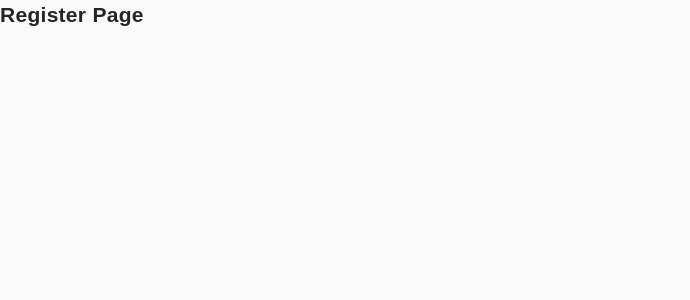
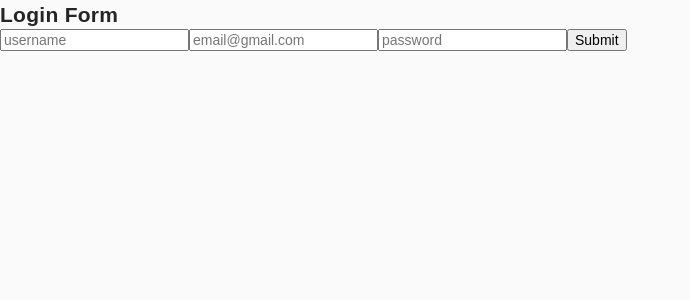
Before and after one commit to Denys-Nalyvaiko/student-dashboard-react, a React (Vite) app: page /register in a window 1280 px wide. Shown: the top 300 px of the page, without its empty margins (0-690 px from the left). Built offline with nearby package versions, Linux system fonts and the light colour scheme.

Commit message:
configure register form

```diff
--- /dev/null
+++ b/src/components/RegisterForm/RegisterForm.jsx
@@ -0,0 +1,63 @@
+import { useState } from 'react';
+import { useNavigate } from 'react-router';
+
+const RegisterForm = () => {
+  const navigate = useNavigate();
+  const [username, setUsername] = useState('');
+  const [email, setEmail] = useState('');
+  const [password, setPassword] = useState('');
+
+  const options = {
+    username: setUsername,
+    email: setEmail,
+    password: setPassword,
+  };
+
+  const handleInputChange = (event) => {
+    const { name, value } = event.target;
+    options[name](value);
+  };
+
+  const handleFormSubmit = (event) => {
+    event.preventDefault();
+    navigate('/');
+  };
+
+  return (
+    <section>
+      <h2>Login Form</h2>
+      <form action="submit" onSubmit={handleFormSubmit}>
+        <input
+          name="username"
+          type="text"
+          id="username"
+          placeholder="username"
+          value={username}
+          required
+          onChange={handleInputChange}
+        />
+        <input
+          name="email"
+          type="email"
+          id="email"
+          placeholder="email@gmail.com"
+          value={email}
+          required
+          onChange={handleInputChange}
+        />
+        <input
+          name="password"
+          type="password"
+          id="password"
+          placeholder="password"
+          value={password}
+          required
+          onChange={handleInputChange}
+        />
+        <button type="submit">Submit</button>
+      </form>
+    </section>
+  );
+};
+
+export default RegisterForm;
--- a/src/pages/RegisterPage.jsx
+++ b/src/pages/RegisterPage.jsx
@@ -1,5 +1,5 @@
-const RegisterPage = () => {
-  return <h2>Register Page</h2>;
-};
+import RegisterForm from '../components/RegisterForm/RegisterForm';
+
+const RegisterPage = () => <RegisterForm />;
 
 export default RegisterPage;
```
Also changed, not shown: src/components/RegisterForm/RegisterForm.styled.jsx (added).
